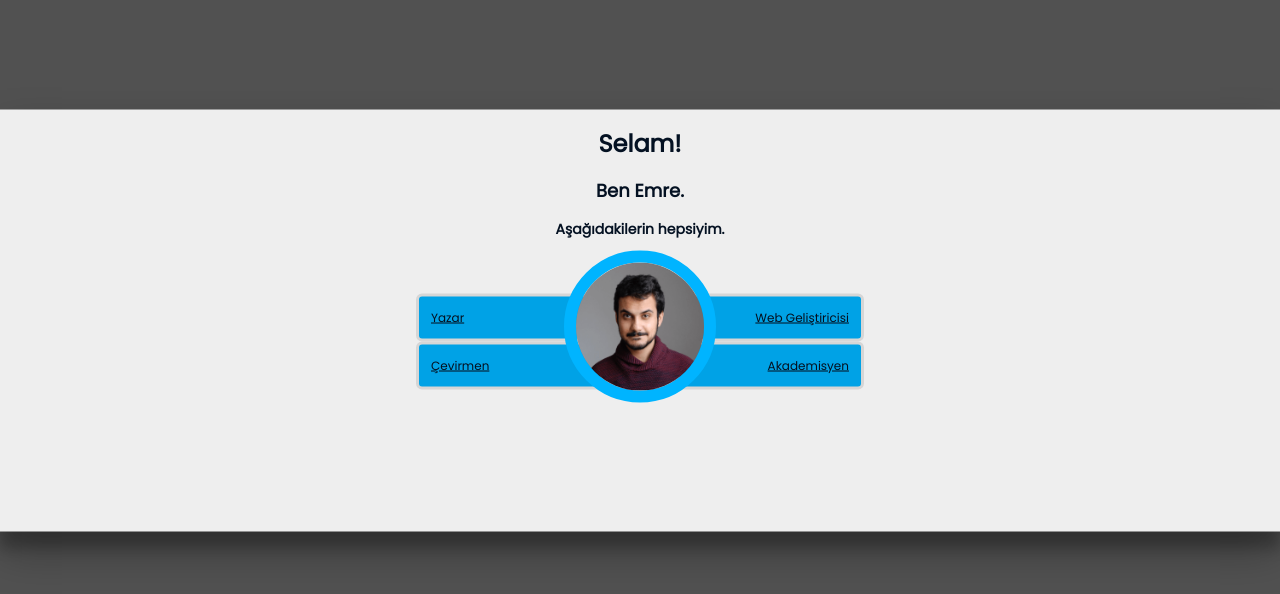
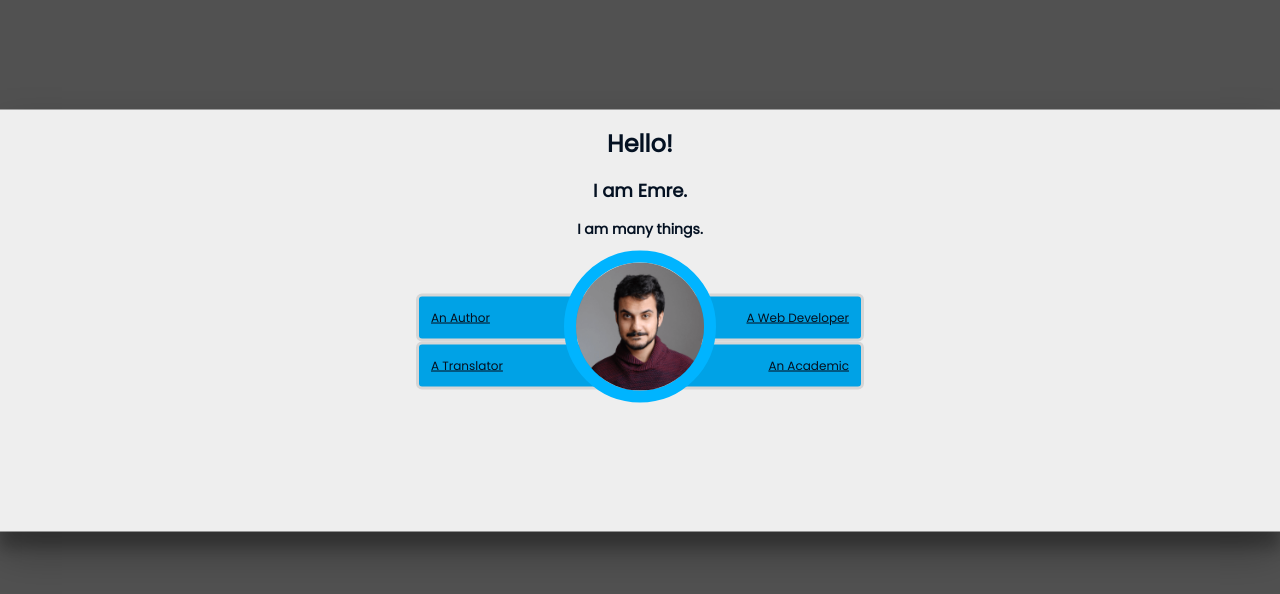
Before and after one commit to emrergin/personalpage_react, a React (Vite) app: page / in a window 1280 px wide. Shown: the top 594 px of the page. Built offline with nearby package versions, Linux system fonts and the light colour scheme; no server answers; some icons are missing.

Commit message:
completed translation

```diff
--- a/src/App.tsx
+++ b/src/App.tsx
@@ -110,7 +110,7 @@ function App() {
 
   useEffect(()=>{
 
-    if (navigator.language!==`tr-TR`){
+    if (navigator.language===`tr-TR`){
       dispatch(setTurkish());
     }
     fetchAffiliations();
--- a/src/components/Translator.tsx
+++ b/src/components/Translator.tsx
@@ -2,11 +2,12 @@ import LinkedImage from './LinkedImage'
 import { useStateValue } from '../state';
 
 const Translator = () => {
-    const [{ translations },] = useStateValue();
+    const [{ translations,isTurkish },] = useStateValue();
 
     return ( <div className="album left-of-the-grid">
     <h1 id="tableHeader">
-        Works
+
+        {isTurkish? `Çeviriler`:`Works`}
     </h1>
     {translations.map((translation,index) => (
     <LinkedImage key={index} book={translation}/>
```
